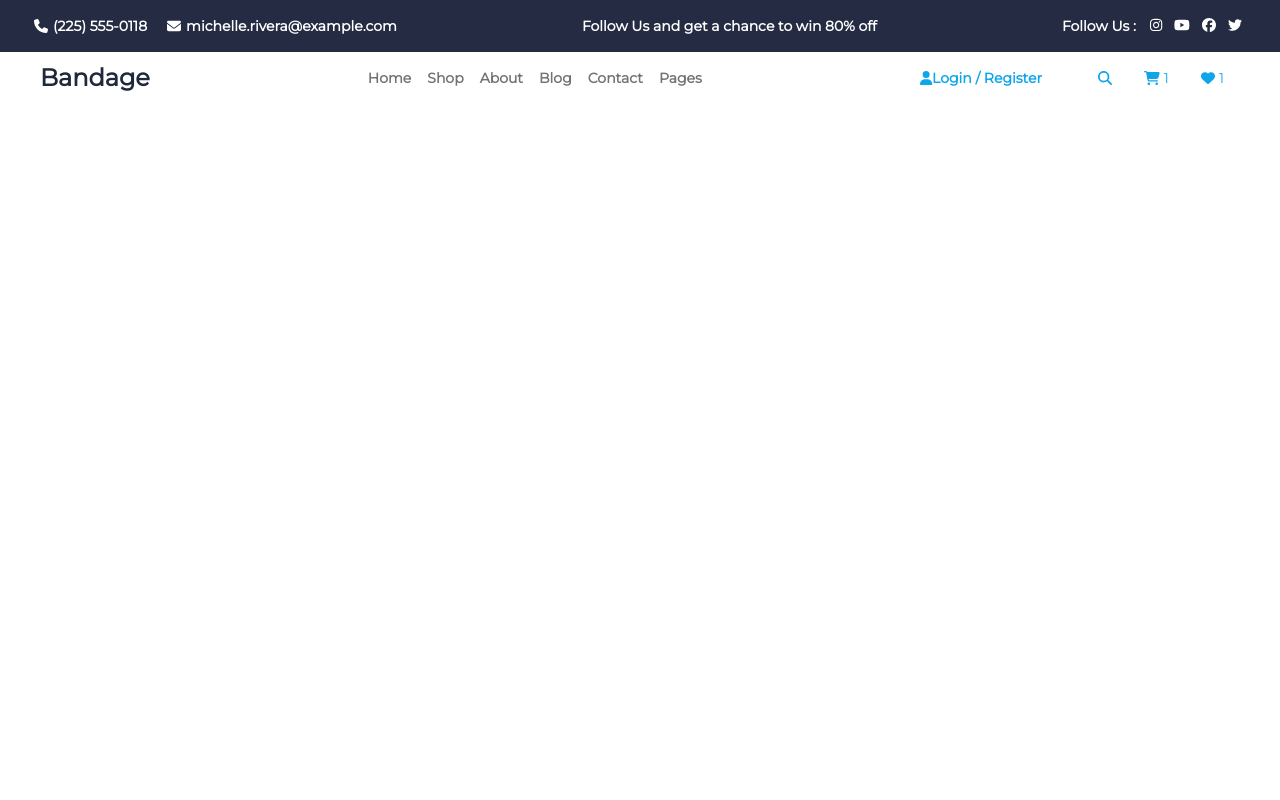
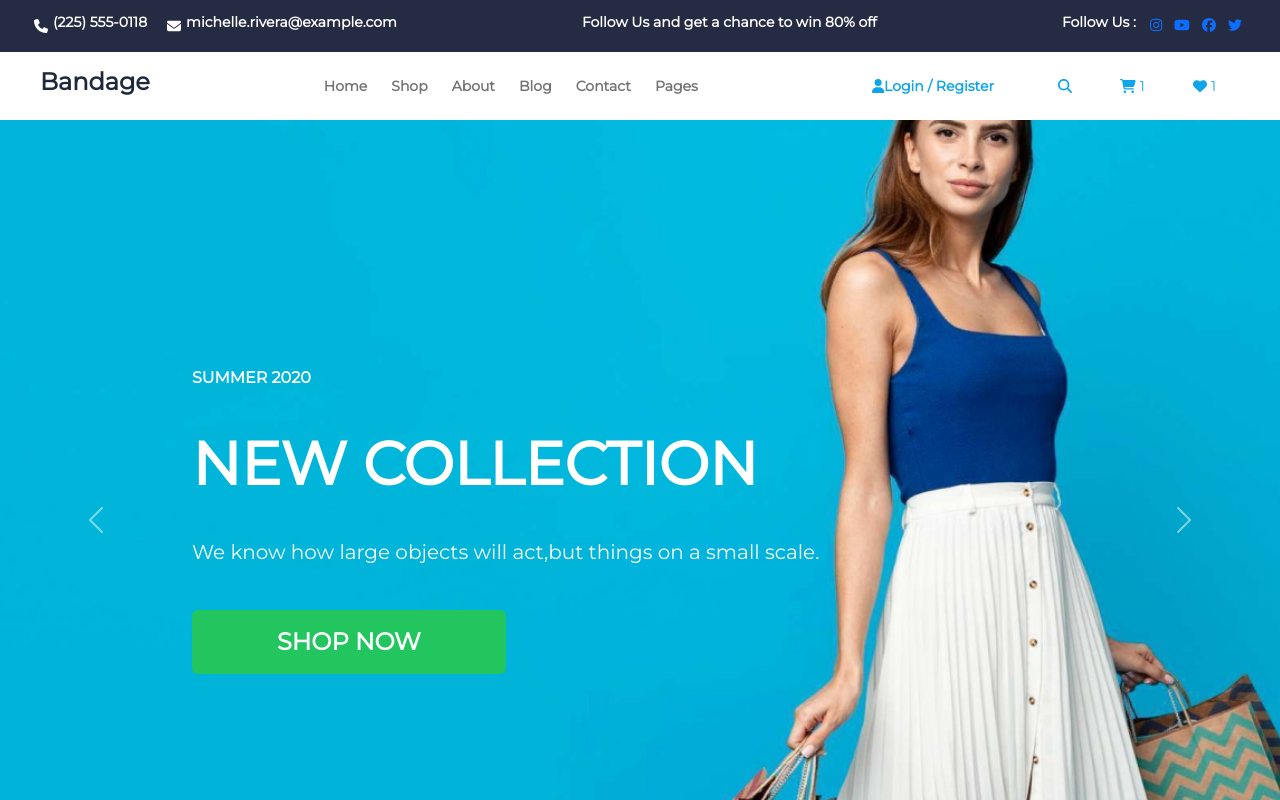
Before and after one commit to hazaldogan/E-commerceWebsites, a React (Create React App) app in the folder e-commerce/: page / in a window 1280 px wide. Shown: the top 800 px of the page. Built offline with nearby package versions, Linux system fonts and the light colour scheme; a web font is replaced by a local one.

Commit message:
responsive modified

```diff
--- a/e-commerce/src/App.js
+++ b/e-commerce/src/App.js
@@ -5,10 +5,10 @@ import Main from "./layouts/Main";
 
 function App() {
   return (
-    <div className="App">
+    <div className="App max-sm:max-w-xs no-underline	">
       <Header />
-      {/* <Main /> */}
-      {/* <Footer /> */}
+      <Main />
+      <Footer />
     </div>
   );
 }
--- a/e-commerce/src/components/ProductCard.js
+++ b/e-commerce/src/components/ProductCard.js
@@ -3,11 +3,10 @@ import { Link } from "react-router-dom";
 export default function ProductCard({ value, i }) {
   return (
     <Link
-      className="flex flex-col text-center w-[20%] max-sm:w-full max-sm:justify-center max-sm:items-center"
+      className="flex flex-col text-center w-[20%] max-sm:w-full max-sm:justify-center max-sm:items-center no-underline"
       to={`/product/${i}`}
     >
-      <div key={i}>
-        <div className="h-4/5 ">
+      <div className="h-4/5 max-sm:h-full">
         <img src={value.image} className="max-w-full h-full object-cover" />
       </div>
       <div className="p-6 flex-col gap-2">
@@ -16,9 +15,7 @@ export default function ProductCard({ value, i }) {
           {value.description}
         </h5>
         <div className="flex gap-1 justify-center">
-            <h5 className="text-stone-300 text-base font-bold ">
-              {value.price}
-            </h5>
+          <h5 className="text-stone-300 text-base font-bold ">{value.price}</h5>
           <h5 className="text-teal-700 text-base font-bold">
             {value.discountPrice}
           </h5>
@@ -29,7 +26,6 @@ export default function ProductCard({ value, i }) {
           ))}
         </div>
       </div>
-      </div>
     </Link>
   );
 }
--- a/e-commerce/src/components/home/FeaturedPosts.js
+++ b/e-commerce/src/components/home/FeaturedPosts.js
@@ -51,10 +51,10 @@ export default function FeaturedPosts() {
                   {value.description}
                 </p>
               </div>
-              <div className="flex justify-between">
+              <div className="flex justify-between ">
                 <div className="flex items-center">
                   <FontAwesomeIcon icon={faClock} size="sm" className="p-1" />
-                  <p className="text-neutral-500 text-xs ">{value.date}</p>
+                  <p className="text-neutral-500 text-xs">{value.date}</p>
                 </div>
                 <div className="flex items-center">
                   <FontAwesomeIcon
--- a/e-commerce/src/components/home/Slider.js
+++ b/e-commerce/src/components/home/Slider.js
@@ -1,52 +1,84 @@
 import { data } from "../../data";
-import AwesomeSlider from "react-awesome-slider";
-import "react-awesome-slider/dist/styles.css";
+import { useState } from "react";
+import {
+  Carousel,
+  CarouselItem,
+  CarouselControl,
+  CarouselIndicators,
+} from "reactstrap";
 
 export default function Slider() {
-  return (
-    <>
-      <AwesomeSlider
-        style={{
-          "--slider-height-percentage": "47%",
-        }}
+  const [activeIndex, setActiveIndex] = useState(0);
+  const [animating, setAnimating] = useState(false);
+
+  const next = () => {
+    if (animating) return;
+    const nextIndex =
+      activeIndex === data.slider.length - 1 ? 0 : activeIndex + 1;
+    setActiveIndex(nextIndex);
+  };
+
+  const previous = () => {
+    if (animating) return;
+    const nextIndex =
+      activeIndex === 0 ? data.slider.length - 1 : activeIndex - 1;
+    setActiveIndex(nextIndex);
+  };
+
+  const goToIndex = (newIndex) => {
+    if (animating) return;
+    setActiveIndex(newIndex);
+  };
+
+  const newSlides = data.slider.map((item) => {
+    return (
+      <CarouselItem
+        onExiting={() => setAnimating(true)}
+        onExited={() => setAnimating(false)}
+        key={item.key}
       >
-        <div className="flex items-center ">
-          <div>
-            <img className="h-[715px] w-[1550px]" src={data.slider[0].image} />
+        <div className="flex items-center text-start relative max-sm:justify-center max-sm:text-center">
+          <div className="w-full">
+            <img src={item.image} className="w-full h-screen object-cover" />
           </div>
-          <div className=" flex flex-col gap-9 my-9 ml-[15%] absolute text-start">
-            <h5 className="text-white font-bold ">
-              {data.slider[0].collection}
+          <div className=" flex flex-col gap-9 my-9 ml-[15%] max-sm:justify-center max-sm:m-0 max-sm:w-[70%] absolute max-sm:text-center max-sm:items-center">
+            <h5 className="text-white text-base font-bold">
+              {item.collection}
             </h5>
-            <h1 className="text-white text-6xl font-bold ">
-              {data.slider[0].title}
+            <h1 className="text-white text-6xl max-sm:text-xl font-bold">
+              {item.title}
             </h1>
-            <h4 className="text-white text-xl font-normal ">
-              {data.slider[0].description}
+            <h4 className="text-neutral-50 text-xl max-sm:text-sm">
+              {item.description}
             </h4>
-            <button className="bg-green-500 py-4 w-1/3 text-center text-white text-2xl font-bold">
-              {data.slider[0].button}
-            </button>
-          </div>
-        </div>
-        <div className="flex items-center justify-center ">
-          <div>
-            <img className="h-[715px] w-[1550px]" src={data.slider[1].image} />
-          </div>
-          <div className=" flex flex-col gap-9 justify-center items-center absolute">
-            <h1 className="text-white text-6xl font-bold ">
-              {data.slider[1].title}
-            </h1>
-            <h4 className="text-white text-xl ">
-              {data.slider[1].description}
-            </h4>
-            <button className="bg-green-500 py-4 w-1/3 text-center text-white text-2xl font-bold">
-              {data.slider[1].button}
+            <button className="bg-green-500 py-3 px-2 w-[50%] rounded text-white text-2xl max-sm:text-sm font-bold ">
+              {item.button}
             </button>
           </div>
           <div></div>
         </div>
-      </AwesomeSlider>
-    </>
+      </CarouselItem>
+    );
+  });
+
+  return (
+    <Carousel activeIndex={activeIndex} next={next} previous={previous}>
+      <CarouselIndicators
+        items={data.slider}
+        activeIndex={activeIndex}
+        onClickHandler={goToIndex}
+      />
+      {newSlides}
+      <CarouselControl
+        direction="prev"
+        directionText="Previous"
+        onClickHandler={previous}
+      />
+      <CarouselControl
+        direction="next"
+        directionText="Next"
+        onClickHandler={next}
+      />
+    </Carousel>
   );
 }
--- a/e-commerce/src/components/home/SliderProducts.js
+++ b/e-commerce/src/components/home/SliderProducts.js
@@ -1,39 +1,90 @@
 import { data } from "../../data";
-import AwesomeSlider from "react-awesome-slider";
-import "react-awesome-slider/dist/styles.css";
+import { useState } from "react";
+import {
+  Carousel,
+  CarouselItem,
+  CarouselControl,
+  CarouselIndicators,
+} from "reactstrap";
 
-export default function SliderProducts() {
-  return (
-    <>
-      <AwesomeSlider style={{ "--slider-height-percentage": "49.5%" }}>
-        <div className="flex items-center ">
-          <div>
-            <img
-              className="h-[750px] w-[1550px]"
-              src={data.sliderProduct[0].image}
-            />
+export default function HeroBot() {
+  const [activeIndex, setActiveIndex] = useState(0);
+  const [animating, setAnimating] = useState(false);
+
+  const next = () => {
+    if (animating) return;
+    const nextIndex =
+      activeIndex === data.sliderProduct.length - 1 ? 0 : activeIndex + 1;
+    setActiveIndex(nextIndex);
+  };
+
+  const previous = () => {
+    if (animating) return;
+    const nextIndex =
+      activeIndex === 0 ? data.sliderProduct.length - 1 : activeIndex - 1;
+    setActiveIndex(nextIndex);
+  };
+
+  const goToIndex = (newIndex) => {
+    if (animating) return;
+    setActiveIndex(newIndex);
+  };
+
+  const newSlides = data.sliderProduct.map((item) => {
+    return (
+      <CarouselItem
+        onExiting={() => setAnimating(true)}
+        onExited={() => setAnimating(false)}
+        key={item.key}
+      >
+        <div
+          className={`flex items-center text-start relative max-sm:flex-col-reverse max-sm:bg-[#23856d] max-sm:text-center`}
+        >
+          <div className="w-full">
+            <img src={item.image} className="w-full h-screen object-cover " />
           </div>
-          <div className="w-1/3 flex flex-col gap-9 my-9 ml-[15%] absolute text-start">
-            <h5 className="text-white font-bold ">
-              {data.sliderProduct[0].collection}
+          <div className=" flex flex-col gap-9 my-9 ml-[15%] max-sm:m-0 absolute max-sm:text-center max-sm:items-center max-sm:ml-0 max-sm:mt-[40%] max-sm:static">
+            <h5 className="text-white text-base font-bold">
+              {item.collection}
             </h5>
-            <h1 className="text-white text-6xl font-bold ">
-              {data.sliderProduct[0].title}
+            <h1 className="text-white text-6xl font-bold w-[60%] max-sm:text-xl">
+              {item.title}
             </h1>
-            <h4 className="text-white text-xl font-normal ">
-              {data.sliderProduct[0].description}
+            <h4 className="text-neutral-50 text-xl max-sm:text-sm font-normal w-[60%]">
+              {item.description}
             </h4>
-            <div className="flex gap-6 items-center">
-              <h1 className=" text-white text-2xl font-bold">
-                {data.sliderProduct[0].price}
-              </h1>
-              <button className="rounded-md bg-green-500 py-4 w-1/3 text-center text-white text-xl font-bold">
-                {data.sliderProduct[0].button}
+            <div className="flex items-center gap-8 max-sm:flex-col">
+              <h5 className="text-white text-2xl max-sm:text-lg font-bold ">
+                {item.price}
+              </h5>
+              <button className="bg-green-500 py-2 px-4 text-center rounded text-white text-2xl max-sm:text-lg font-bold ">
+                ADD TO CART
               </button>
             </div>
           </div>
         </div>
-      </AwesomeSlider>
-    </>
+      </CarouselItem>
+    );
+  });
+
+  return (
+    <Carousel activeIndex={activeIndex} next={next} previous={previous}>
+      <CarouselIndicators
+        items={data.sliderProduct}
+        activeIndex={activeIndex}
+        onClickHandler={goToIndex}
+      />
+      {newSlides}
+      <CarouselControl
+        direction="prev"
+        directionText="Previous"
+        onClickHandler={previous}
+      />
+      <CarouselControl
+        direction="next"
+        directionText="Next"
+        onClickHandler={next}
+      />
+    </Carousel>
   );
 }
--- a/e-commerce/src/components/shop/ProductListDetail.js
+++ b/e-commerce/src/components/shop/ProductListDetail.js
@@ -31,9 +31,11 @@ export default function ProductListDetails() {
           </button>
         </div>
       </div>
-      <div className="flex flex-wrap justify-center items-center gap-7 mr-20 ml-24">
+      <div className="flex flex-wrap justify-center items-center gap-7 mr-20 ml-24 max-sm:m-0 max-sm:flex-col">
         {data.productListDetail.map((value, i) => (
-          <ProductCard value={value} i={i} />
+          <div key={i}>
+            <ProductCard value={value} i={i} />
+          </div>
         ))}
       </div>
     </div>
--- a/e-commerce/src/index.js
+++ b/e-commerce/src/index.js
@@ -4,6 +4,7 @@ import "./index.css";
 import App from "./App";
 import reportWebVitals from "./reportWebVitals";
 import { BrowserRouter } from "react-router-dom";
+import "bootstrap/dist/css/bootstrap.min.css";
 
 const root = ReactDOM.createRoot(document.getElementById("root"));
 root.render(
--- a/e-commerce/src/layouts/Footer.js
+++ b/e-commerce/src/layouts/Footer.js
@@ -39,10 +39,10 @@ export default function Footer() {
           </a>
         </div>
       </div>
-      <div className="flex text-start justify-between mt-8 text-sm max-sm:text-xs  max-sm:flex-col max-sm:gap-5 ">
+      <div className="flex text-start justify-between mt-8 text-sm max-sm:text-xs  max-sm:flex-col max-sm:gap-5">
         <div className="flex flex-col gap-4">
           <h2 className="font-bold">Company Info</h2>
-          <div className="flex flex-col gap-1.5">
+          <div className="flex flex-col gap-1.5 ">
             <a href="#">About Us</a>
             <a href="#">Carrier</a>
             <a href="#">We are hiring</a>
--- a/e-commerce/src/layouts/Header.js
+++ b/e-commerce/src/layouts/Header.js
@@ -14,7 +14,7 @@ import {
   faTwitter,
   faYoutube,
 } from "@fortawesome/free-brands-svg-icons";
-import { Link, NavLink } from "react-router-dom";
+import { NavLink } from "react-router-dom";
 import { useState } from "react";
 
 export default function Header() {
@@ -60,7 +60,7 @@ export default function Header() {
           </div>
         </div>
       </div>
-      <div className="flex justify-between items-center flex-wrap px-10 max-sm:px-0 max-sm:flex-col">
+      <div className="flex justify-between items-center flex-wrap px-10 max-sm:px-0">
         <header className="flex justify-between items-center max-sm:w-full max-sm:px-5 max-sm:pt-5 max-sm:pb-0">
           <h3 className="text-2xl max-sm:text-sm text-slate-800 font-bold cursor-pointer">
             Bandage
@@ -96,7 +96,7 @@ export default function Header() {
             <NavLink
               to={url}
               key={idx}
-              className=" text-neutral-500 font-bold text-sm hover:text-slate-900 max-sm:text-sm "
+              className=" text-neutral-500 font-bold text-sm hover:text-slate-900 max-sm:text-sm no-underline"
             >
               {title}
             </NavLink>
--- a/e-commerce/src/pages/Home.js
+++ b/e-commerce/src/pages/Home.js
@@ -8,10 +8,10 @@ import FeaturedPosts from "../components/home/FeaturedPosts";
 export default function Home() {
   return (
     <>
-      {/* <Slider /> */}
+      <Slider />
       <CategoryList />
       <BestsellerProducts />
-      {/* <SliderProducts /> */}
+      <SliderProducts />
       <PopularProduct />
       <FeaturedPosts />
     </>
--- a/e-commerce/src/pages/Product.js
+++ b/e-commerce/src/pages/Product.js
@@ -18,11 +18,6 @@ import { imageData } from "../assets/imageData";
 
 export default function Products() {
   const { id } = useParams();
-  const spanStyle = {
-    padding: "20px",
-    background: "#efefef",
-    color: "#000000",
-  };
 
   const divStyle = {
     display: "flex",
@@ -67,27 +62,27 @@ export default function Products() {
           <div className="flex items-center gap-1">
             <FontAwesomeIcon
               icon={faStar}
-              size="md"
+              size="sm"
               className="text-amber-300"
             />
             <FontAwesomeIcon
               icon={faStar}
-              size="md"
+              size="sm"
               className="text-amber-300"
             />
             <FontAwesomeIcon
               icon={faStar}
-              size="md"
+              size="sm"
               className="text-amber-300"
             />
             <FontAwesomeIcon
               icon={faStar}
-              size="md"
+              size="sm"
               className="text-amber-300"
             />
             <FontAwesomeIcon
               icon={faStarHalfAlt}
-              size="md"
+              size="sm"
               className="text-amber-300"
             />
             <p className="text-sm font-bold text-gray-500">10 reviews</p>
```
Lines whose indentation alone changed are shown as unchanged.
